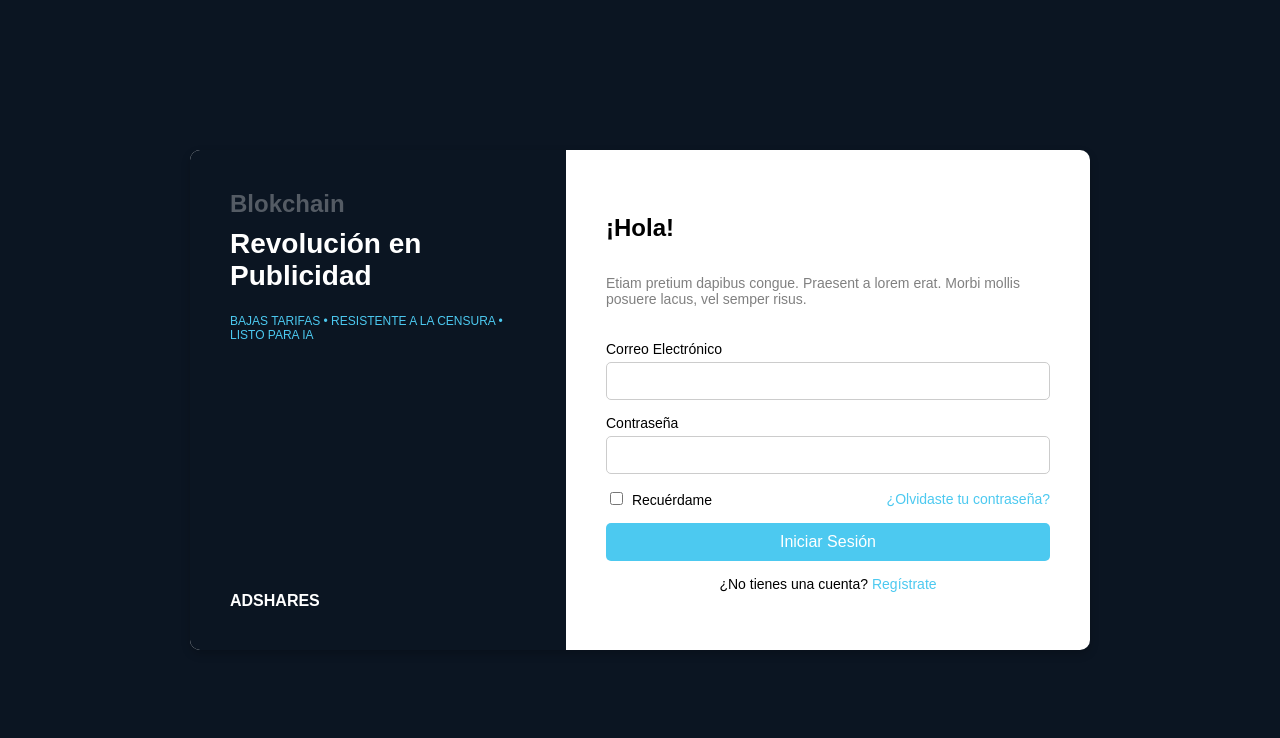
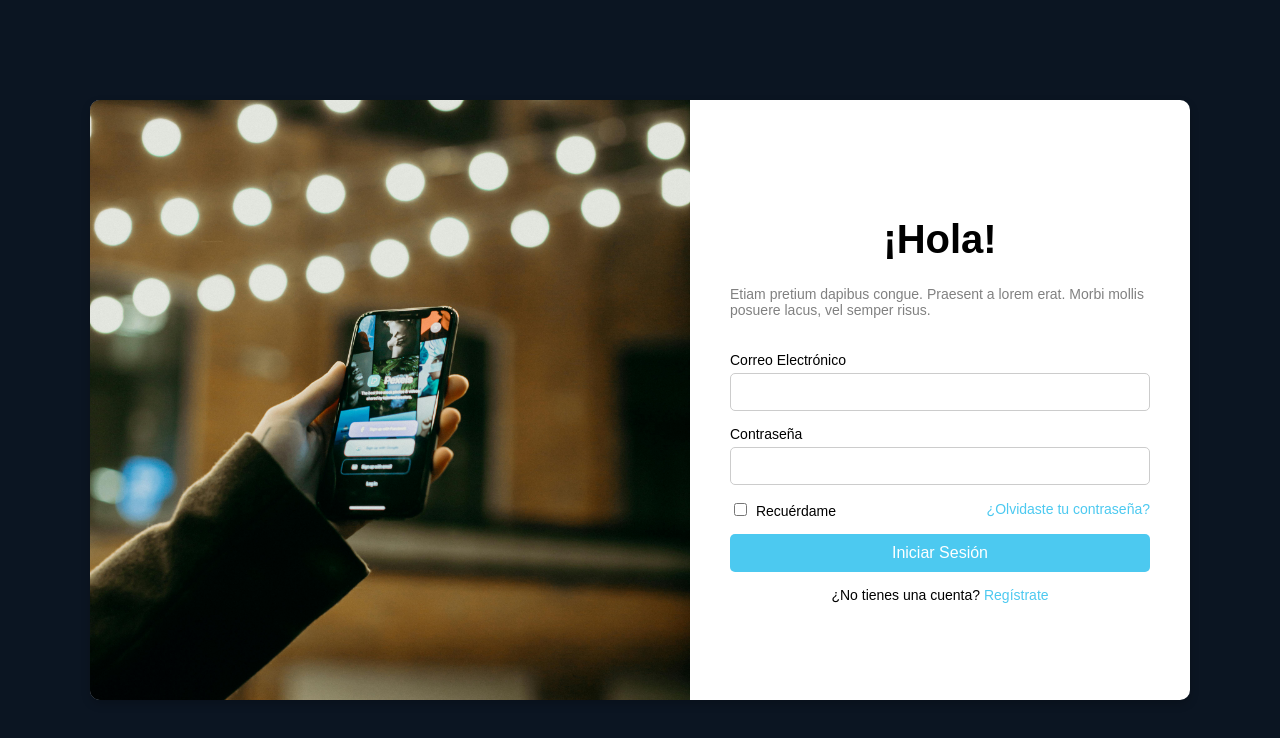
Before and after one commit to Nefta11/Vue-PracticasH, a Vue app: page / in a window 1280 px wide. Shown: the top 738 px of the page. Built offline with nearby package versions, Linux system fonts and the light colour scheme.

Commit message:
mejorar el diseño de la página de inicio de sesión: actualizar la estructura, agregar una imagen y ajustar estilos

```diff
--- a/src/views/LoginPage.vue
+++ b/src/views/LoginPage.vue
@@ -1,13 +1,10 @@
 <template>
   <div class="container">
     <div class="left-section">
-      <h2 class="branding">Blokchain</h2>
-      <h1 class="title">Revolución en Publicidad</h1>
-      <p class="features">BAJAS TARIFAS • RESISTENTE A LA CENSURA • LISTO PARA IA</p>
-      <div class="logo">ADSHARES</div>
+      <img src="/src/assets/log.jpg" alt="Imagen de Publicidad" class="image" />
     </div>
     <div class="right-section">
-      <h2>¡Hola!</h2>
+      <h2 class="hello">¡Hola!</h2>
       <p class="subtitle">
         Etiam pretium dapibus congue. Praesent a lorem erat. Morbi mollis
         posuere lacus, vel semper risus.
@@ -75,8 +72,8 @@ body {
 
 .container {
   display: flex;
-  width: 900px;
-  height: 500px;
+  width: 1100px;
+  height: 600px;
   background-color: white;
   border-radius: 10px;
   overflow: hidden;
@@ -84,36 +81,17 @@ body {
 }
 
 .left-section {
-  width: 40%;
+  width: 80%;
   background-color: #0b1522;
-  color: white;
-  padding: 40px;
   display: flex;
-  flex-direction: column;
   justify-content: center;
+  align-items: center;
 }
 
-.branding {
-  color: rgba(255, 255, 255, 0.3);
-  font-size: 24px;
-  margin: 0;
-}
-
-.title {
-  font-size: 28px;
-  font-weight: bold;
-  margin: 10px 0;
-}
-
-.features {
-  font-size: 12px;
-  color: #4cc9f0;
-}
-
-.logo {
-  margin-top: auto;
-  font-size: 16px;
-  font-weight: bold;
+.image {
+  max-width: 1200px;
+  max-height: 900px;
+  border-radius: 10px;
 }
 
 .right-section {
@@ -122,6 +100,13 @@ body {
   display: flex;
   flex-direction: column;
   justify-content: center;
+}
+
+.hello{
+  font-size: 40px;
+  margin-bottom: 10px;
+  align-items: center;
+  text-align: center;
 }
 
 .subtitle {
```
